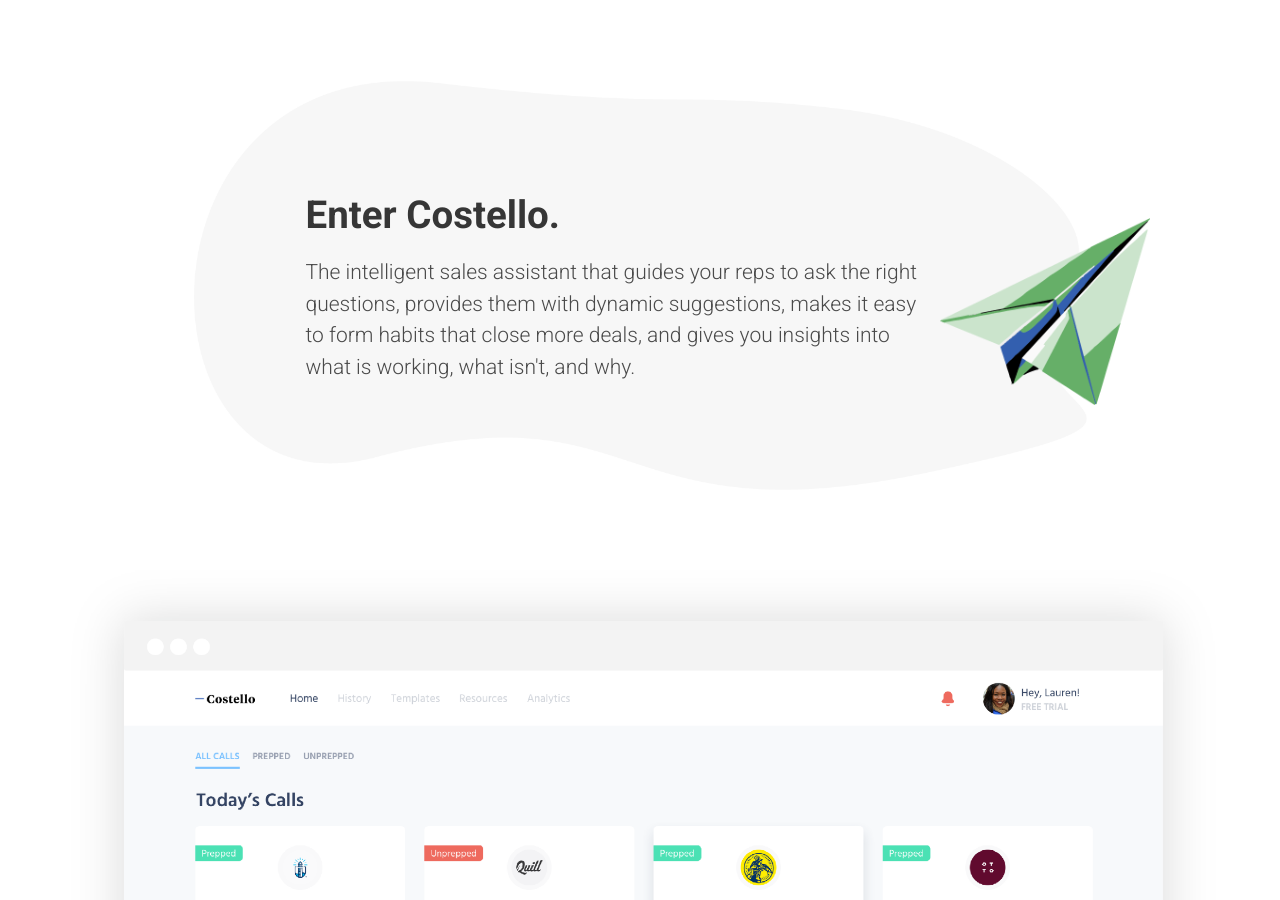
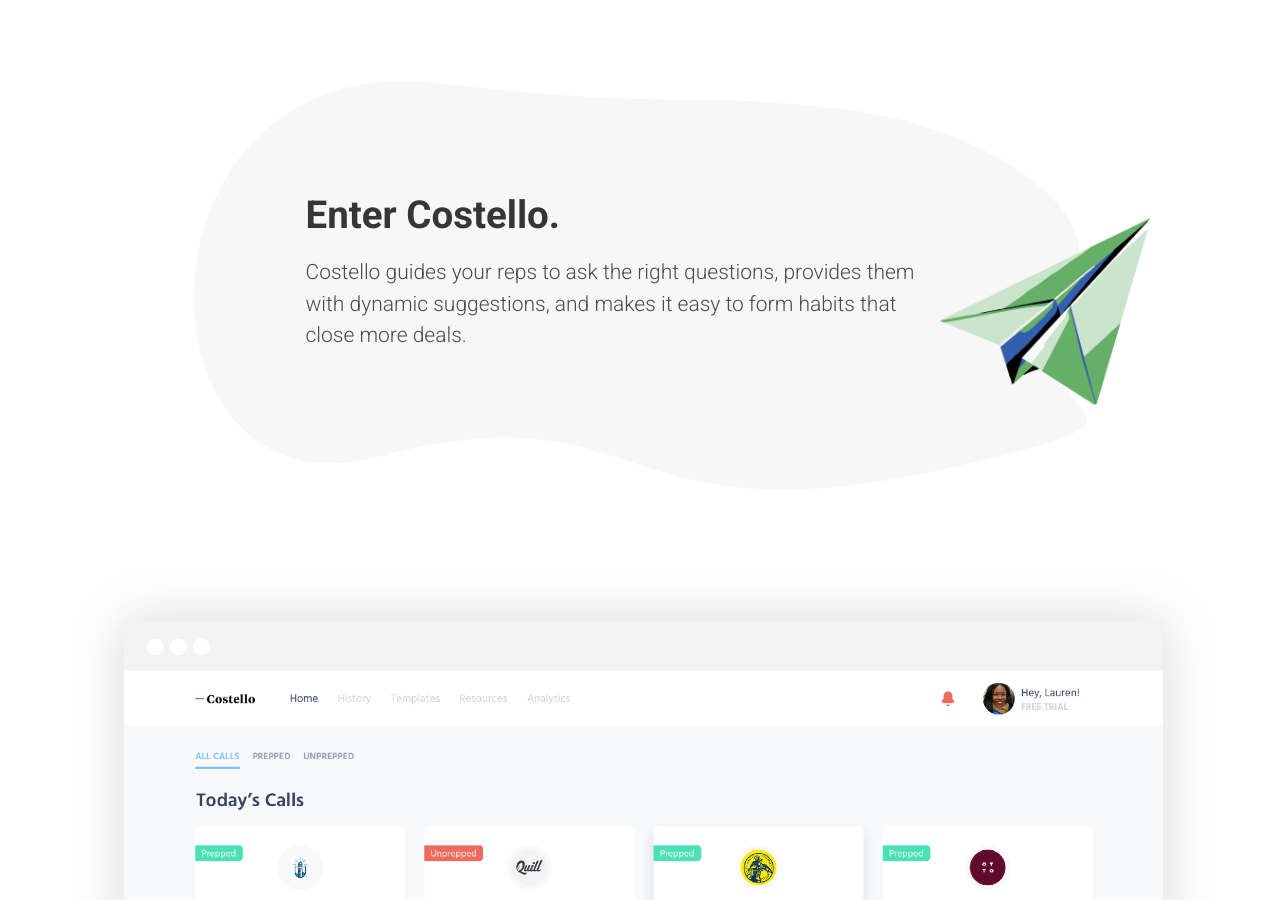
Before and after one commit to danieljbell/cloudcannon-test, a Jekyll site: the page built from index.html, in a window 1280 px wide and 900 px high, scrolled down 2854 px. Built offline with Jekyll 4.4.1, drawn with Linux system fonts in a browser that asks for light colours; the list of posts is cut into pages by our own code.

Commit message:
Updated '_includes/home/enter-costello.html' via CloudCannon

```diff
--- a/_includes/home/enter-costello.html
+++ b/_includes/home/enter-costello.html
@@ -8,7 +8,7 @@
             strong=true
             text="Enter Costello."
           %}
-          <p class="editable">The intelligent sales assistant that guides your reps to ask the right questions, provides them with dynamic suggestions, makes it easy to form habits that close more deals, and gives you insights into what is working, what isn't, and why.</p>
+          <p class="editable">Costello guides your reps to ask the right questions, provides them with dynamic suggestions, and makes it easy to form habits that close more deals.</p>
         </div>
       </div>
       {% include elements/image.html
```
